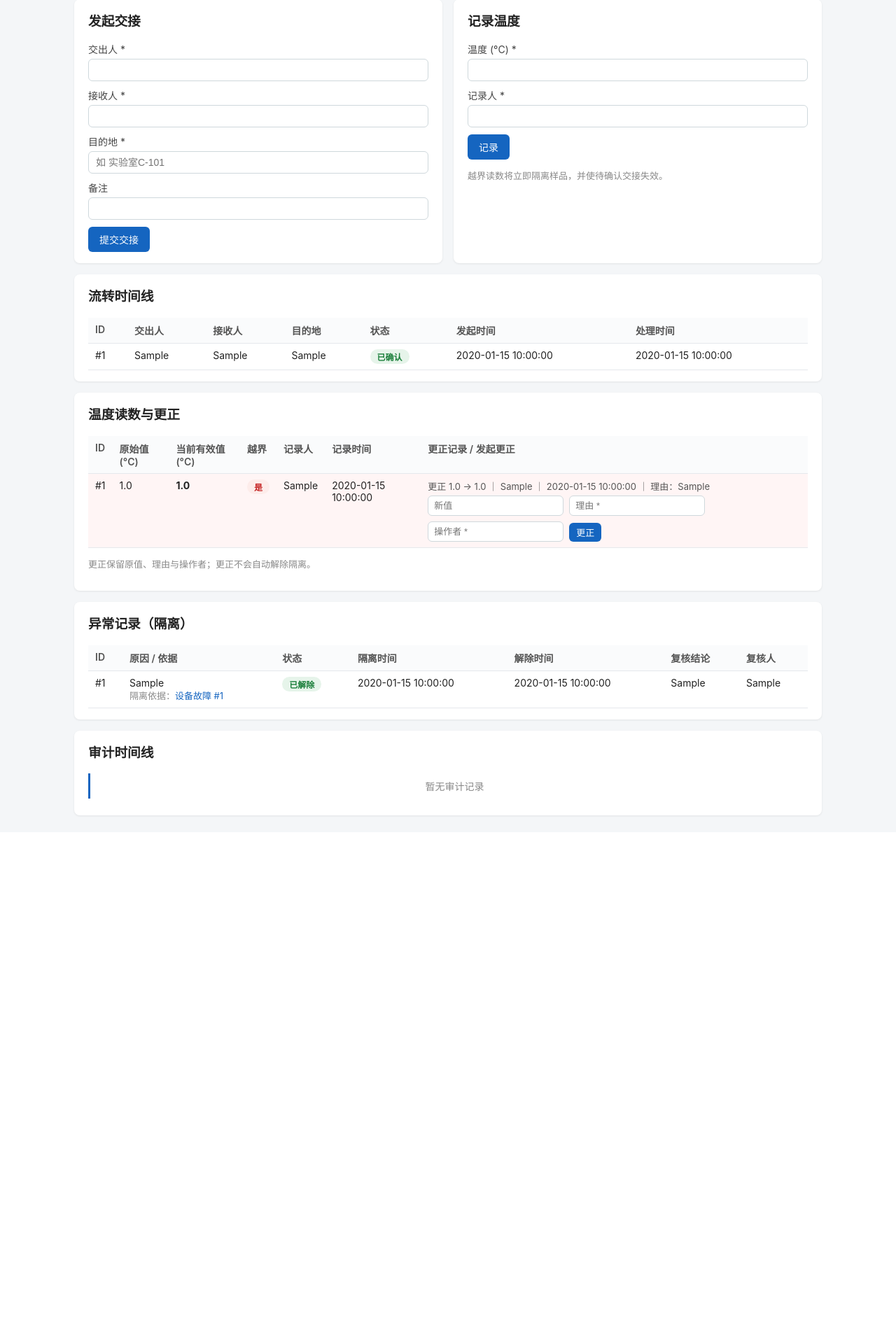
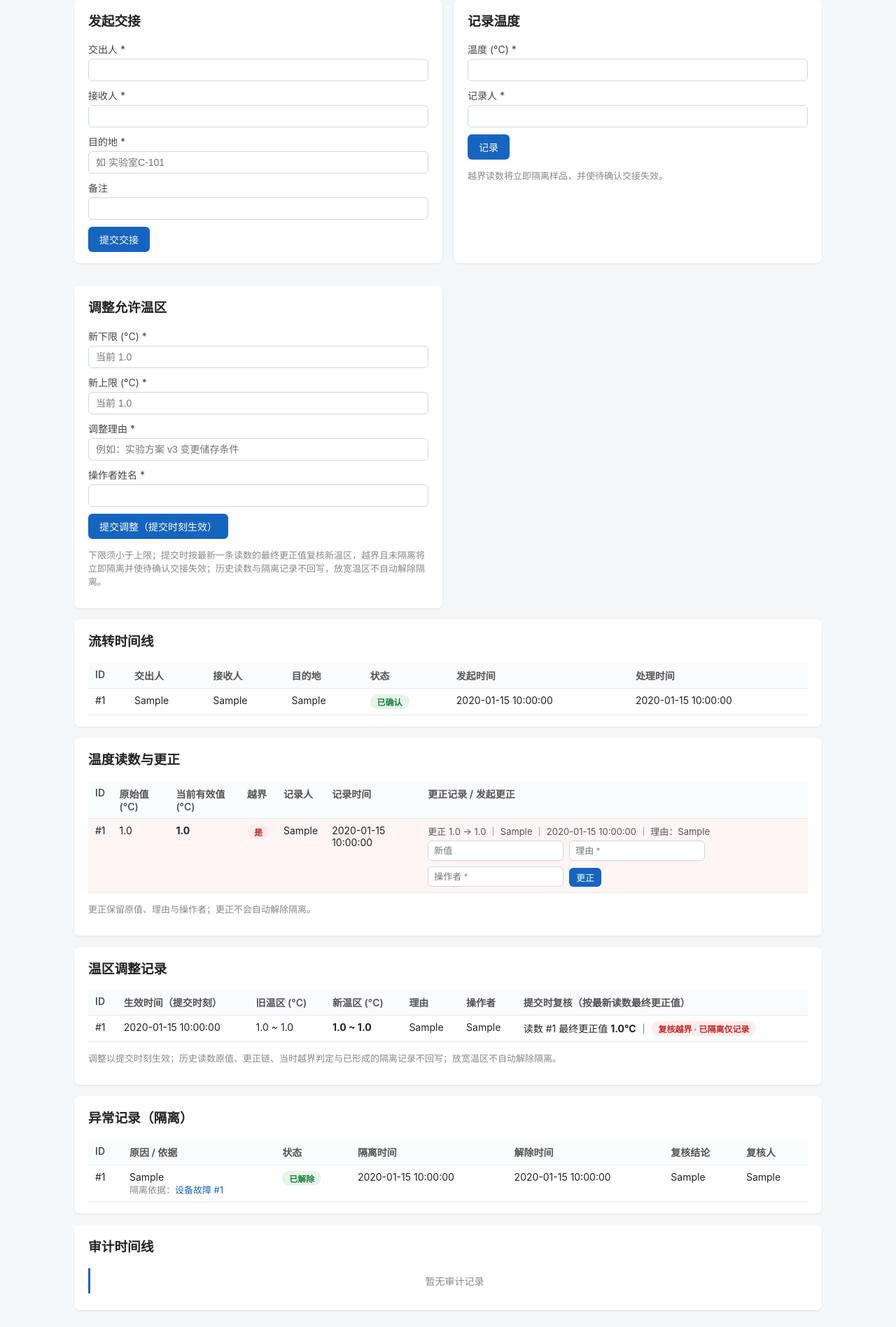
Before and after one commit to Alexaac00421/solo-gsb-bb5c15ad-770c072d-ae3b-5765-8bc5-cb648aa3b79f, a FastAPI app: page /samples/1 in a window 1280 px wide. Shown: the part 448-2344 px from the top of the page at 70% size. Before the commit the page ends 1616 px from the top, so only its background shows below. Run offline with FastAPI, Linux system fonts and the light colour scheme; tables that the repository leaves empty hold one stand-in row (values such as "Sample post"); some libraries are stand-ins or nearby versions.

Commit message:
GSB 770c072d-ae3b-5765-8bc5-cb648aa3b79f A: platform archive

```diff
--- a/app/main.py
+++ b/app/main.py
@@ -19,7 +19,7 @@ from . import services
 from .database import Base, SessionLocal, engine, get_db
 from .models import (AuditLog, EquipmentFailure, FailureImpact, Handover,
                      QuarantineRecord, ReadingCorrection, Sample,
-                     TemperatureReading)
+                     TempRangeAdjustment, TemperatureReading)
 from .services import DomainError
 
 BASE_DIR = Path(__file__).resolve().parent
@@ -35,6 +35,7 @@ EVENT_NAMES = {
     "QUARANTINE_RELEASED": "隔离解除",
     "FAULT_AFFECTED": "故障影响",
     "FAULT_LINKED": "故障关联（已隔离）",
+    "TEMP_RANGE_ADJUSTED": "温区调整",
 }
 
 
@@ -275,12 +276,15 @@ def sample_detail(sample_id: int, request: Request, db: Session = Depends(get_db
     for imp in impact_rows:
         impacts_by_failure.setdefault(imp.failure_id, []).append(imp)
     pending = next((h for h in handovers if h.status == "PENDING"), None)
+    adjustments = db.scalars(
+        select(TempRangeAdjustment).where(TempRangeAdjustment.sample_id == sample_id)
+        .order_by(TempRangeAdjustment.id.desc())).all()
     return render(request, "sample_detail.html",
                   sample=sample, handovers=handovers, readings=readings,
                   corrections_by_reading=corrections_by_reading, effective=effective,
                   quarantines=quarantines, audits=audits, pending=pending,
                   failure_map=failure_map, impacts_by_failure=impacts_by_failure,
-                  event_names=EVENT_NAMES)
+                  adjustments=adjustments, event_names=EVENT_NAMES)
 
 
 # ---------------------------------------------------------------- 操作
@@ -377,6 +381,38 @@ def release_quarantine(sample_id: int, reason: str = Form(...),
     return redirect(f"/samples/{sample_id}", "隔离已解除，样品恢复在库状态")
 
 
+@app.post("/samples/{sample_id}/temp-range")
+def adjust_temp_range(sample_id: int, new_min: float = Form(...),
+                      new_max: float = Form(...), reason: str = Form(...),
+                      operator: str = Form(...), expected_version: int = Form(...),
+                      db: Session = Depends(get_db)):
+    try:
+        adj = services.adjust_temp_range(db, sample_id, new_min, new_max,
+                                         reason, operator, expected_version)
+    except DomainError as e:
+        return redirect(f"/samples/{sample_id}", e.message, "error")
+    except OperationalError as e:
+        if _is_lock_conflict(e):
+            return lock_conflict_redirect(db, f"/samples/{sample_id}", "温区调整")
+        raise
+    if adj.review_action == "QUARANTINED":
+        return redirect(f"/samples/{sample_id}",
+                        f"温区已调整为 [{adj.new_min}, {adj.new_max}]°C；复核越界：最新读数 "
+                        f"#{adj.review_reading_id} 最终更正值 {adj.review_value}°C 超出新温区，"
+                        "样品已立即隔离，待确认交接已失效", "error")
+    if adj.review_action == "ALREADY_QUARANTINED":
+        return redirect(f"/samples/{sample_id}",
+                        f"温区已调整为 [{adj.new_min}, {adj.new_max}]°C；复核越界：最新读数 "
+                        f"#{adj.review_reading_id} 最终更正值 {adj.review_value}°C 超出新温区，"
+                        "样品本已隔离，仅记录复核结果，未重复隔离", "error")
+    if adj.review_action == "IN_RANGE":
+        return redirect(f"/samples/{sample_id}",
+                        f"温区已调整为 [{adj.new_min}, {adj.new_max}]°C；复核：最新读数 "
+                        f"#{adj.review_reading_id} 最终更正值 {adj.review_value}°C 在新温区内")
+    return redirect(f"/samples/{sample_id}",
+                    f"温区已调整为 [{adj.new_min}, {adj.new_max}]°C（暂无温度读数，仅更新温区）")
+
+
 @app.post("/failures")
 def create_failure(code: str = Form(...), location: str = Form(...),
                    start_time: str = Form(...), end_time: str = Form(...),
--- a/app/templates/sample_detail.html
+++ b/app/templates/sample_detail.html
@@ -90,6 +90,19 @@
     </form>
     <p class="hint">越界读数将立即隔离样品，并使待确认交接失效。</p>
   </div>
+
+  <div class="card">
+    <h3>调整允许温区</h3>
+    <form method="post" action="/samples/{{ sample.id }}/temp-range" class="form">
+      <input type="hidden" name="expected_version" value="{{ sample.version }}">
+      <label>新下限 (°C) *<input name="new_min" type="number" step="0.1" required placeholder="当前 {{ sample.temp_min }}"></label>
+      <label>新上限 (°C) *<input name="new_max" type="number" step="0.1" required placeholder="当前 {{ sample.temp_max }}"></label>
+      <label>调整理由 *<input name="reason" required placeholder="例如：实验方案 v3 变更储存条件"></label>
+      <label>操作者姓名 *<input name="operator" required></label>
+      <button type="submit" class="btn">提交调整（提交时刻生效）</button>
+    </form>
+    <p class="hint">下限须小于上限；提交时按最新一条读数的最终更正值复核新温区，越界且未隔离将立即隔离并使待确认交接失效；历史读数与隔离记录不回写，放宽温区不自动解除隔离。</p>
+  </div>
 </div>
 
 {% if pending %}
@@ -169,6 +182,44 @@
 </div>
 
 <div class="card">
+  <h3>温区调整记录</h3>
+  <table>
+    <thead>
+      <tr><th>ID</th><th>生效时间（提交时刻）</th><th>旧温区 (°C)</th><th>新温区 (°C)</th><th>理由</th><th>操作者</th><th>提交时复核（按最新读数最终更正值）</th></tr>
+    </thead>
+    <tbody>
+      {% for a in adjustments %}
+      <tr>
+        <td>#{{ a.id }}</td>
+        <td>{{ a.effective_at | dt }}</td>
+        <td>{{ a.old_min }} ~ {{ a.old_max }}</td>
+        <td><b>{{ a.new_min }} ~ {{ a.new_max }}</b></td>
+        <td>{{ a.reason }}</td>
+        <td>{{ a.operator }}</td>
+        <td>
+          {% if a.review_action == 'NO_READING' %}
+            <span class="badge muted">无读数，仅更新温区</span>
+          {% else %}
+            读数 #{{ a.review_reading_id }} 最终更正值 <b>{{ a.review_value }}°C</b> ｜
+            {% if a.review_action == 'IN_RANGE' %}
+              <span class="badge ok">复核未越界</span>
+            {% elif a.review_action == 'QUARANTINED' %}
+              <span class="badge bad">复核越界 · 本次隔离</span>
+            {% else %}
+              <span class="badge bad">复核越界 · 已隔离仅记录</span>
+            {% endif %}
+          {% endif %}
+        </td>
+      </tr>
+      {% else %}
+      <tr><td colspan="7" class="empty">暂无温区调整记录</td></tr>
+      {% endfor %}
+    </tbody>
+  </table>
+  <p class="hint">调整以提交时刻生效；历史读数原值、更正链、当时越界判定与已形成的隔离记录不回写；放宽温区不自动解除隔离。</p>
+</div>
+
+<div class="card">
   <h3>异常记录（隔离）</h3>
   <table>
     <thead>
```
Also changed, not shown: app/models.py (+28 -0 lines), app/services.py (+118 -2 lines), README.md.
